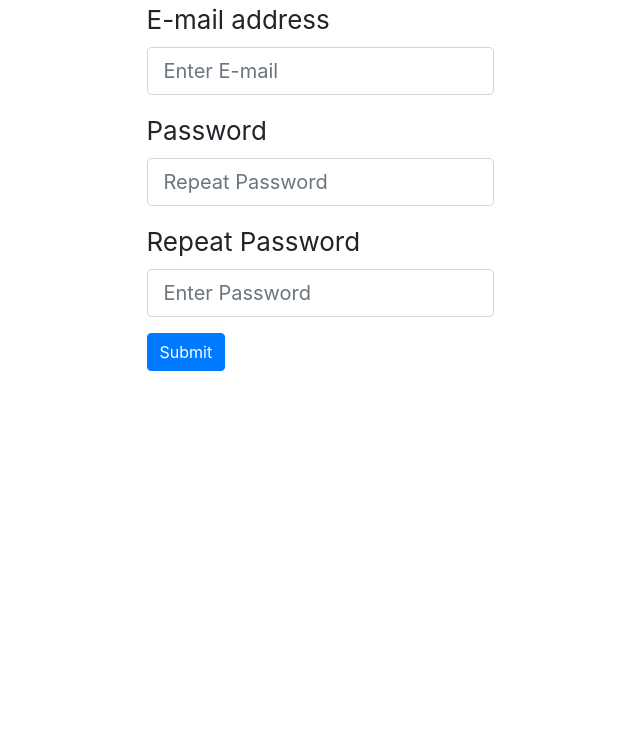
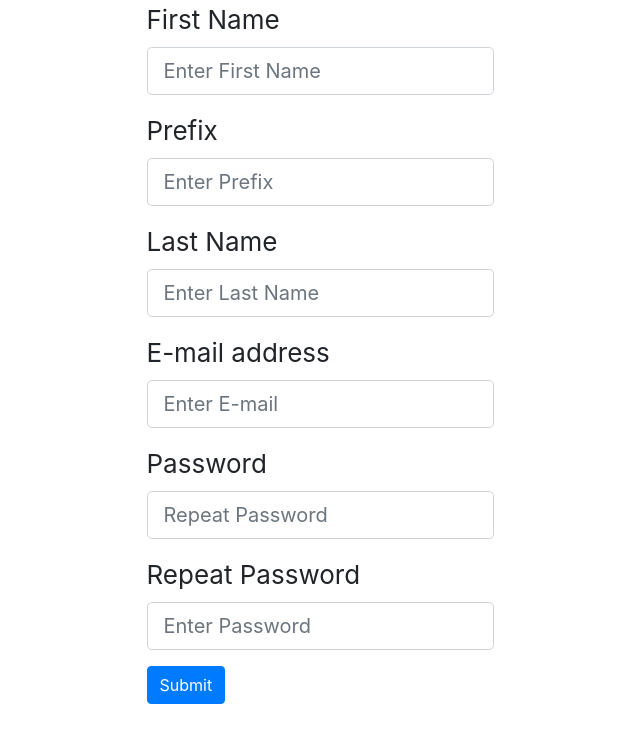
Before and after one commit to StuartDry/Webdev-HHH, a PHP site: page /signup.php in a window 1280 px wide. Shown: the top 743 px of the page, without its empty margins (320-960 px from the left). Run offline with PHP 8.4, Linux system fonts and the light colour scheme.

Commit message:
registreren lukt

```diff
--- a/Classes/User.php
+++ b/Classes/User.php
@@ -4,13 +4,17 @@ class User {
 
     }
 
-    public function register($email = '', $password = ''){
+    public function register($email = '', $first_name, $prefix, $last_name, $phonenumber, $newsletter, $password = ''){
         // Password hash
         $hashed_password = password_hash($password, PASSWORD_DEFAULT);
         $db = Database::getInstance();
         $conn = $db->getConnection();
-        $sql = 'INSERT INTO user (email, password) VALUES (
-    "'.$conn->real_escape_string($email).'",
+        $sql = 'INSERT INTO user (email, first_name, prefix, last_name, phonenumber, newsletter, password) VALUES (
+    "'.$conn->real_escape_string($email).'", "'.$conn->real_escape_string($first_name).'",
+    "'.$conn->real_escape_string($prefix).'",
+    "'.$conn->real_escape_string($last_name).'",
+    "'.$conn->real_escape_string($phonenumber).'",
+    "'.$newsletter.'",
     "'.$hashed_password.'")';
         if ($conn->query ($sql))
             return $conn ->insert_id;
--- a/signup.php
+++ b/signup.php
@@ -7,13 +7,19 @@ if (isset($_POST['submit'])){
     $email = trim($_REQUEST['email']);
     $pass1 = trim($_REQUEST['pass1']);
     $pass2 = trim($_REQUEST['pass2']);
+    $first_name = trim($_REQUEST['first_name']);
+    $prefix = trim($_REQUEST['prefix']);
+    $last_name = trim($_REQUEST['last_name']);
+    $phonenumber = "";
+    $newsletter = 0;
     // todo : valideer e-mail adres
     //todo : vriendelijkere foutmelding
     if (strcmp($pass1, $pass2 ) !== 0 || strlen ($pass1) == 0) {
         die ("Wachtwoorden zijn niet gelijk");
     };
     $user = new User();
-    $result = $user->register($email, $pass1);
+    var_dump($email, $first_name, $prefix, $last_name, $phonenumber, $newsletter);
+    $result = $user->register($email, $first_name, $prefix, $last_name, $phonenumber, $newsletter, $pass1);
     if ($result === false ){
         die ("Account aanmaken is niet gelukt");
     } else {
@@ -27,15 +33,27 @@ if (isset($_POST['submit'])){
     <div class="row justify-content-sm-center">
         <form method="POST" action="">
             <div class="form-group">
+                <label for="first_name" style="font-size: 26px;">First Name</label>
+                <input type="text" class="form-control form-control-lg" name="first_name" placeholder="Enter First Name">
+            </div>
+            <div class="form-group">
+                <label for="prefix" style="font-size: 26px;">Prefix</label>
+                <input type="text" class="form-control form-control-lg" name="prefix" placeholder="Enter Prefix">
+            </div>
+            <div class="form-group">
+                <label for="last_name" style="font-size: 26px;">Last Name</label>
+                <input type="text" class="form-control form-control-lg" name="last_name" placeholder="Enter Last Name">
+            </div>
+            <div class="form-group">
                 <label for="email" style="font-size: 26px;">E-mail address</label>
                 <input type="email" class="form-control form-control-lg" name="email" placeholder="Enter E-mail">
             </div>
             <div class="form-group">
-                <label for="password" style="font-size: 26px;">Password</label>
+                <label for="pass1" style="font-size: 26px;">Password</label>
                 <input type="password" class="form-control form-control-lg" name="pass1" placeholder="Repeat Password">
             </div>
             <div class="form-group">
-                <label for="password" style="font-size: 26px;">Repeat Password</label>
+                <label for="pass2" style="font-size: 26px;">Repeat Password</label>
                 <input type="password" class="form-control form-control-lg" name="pass2" placeholder="Enter Password">
             </div>
             <button type="submit" name="submit" class="btn btn-primary">Submit</button>
```
Also changed, not shown: login.php (+7 -7 lines).
